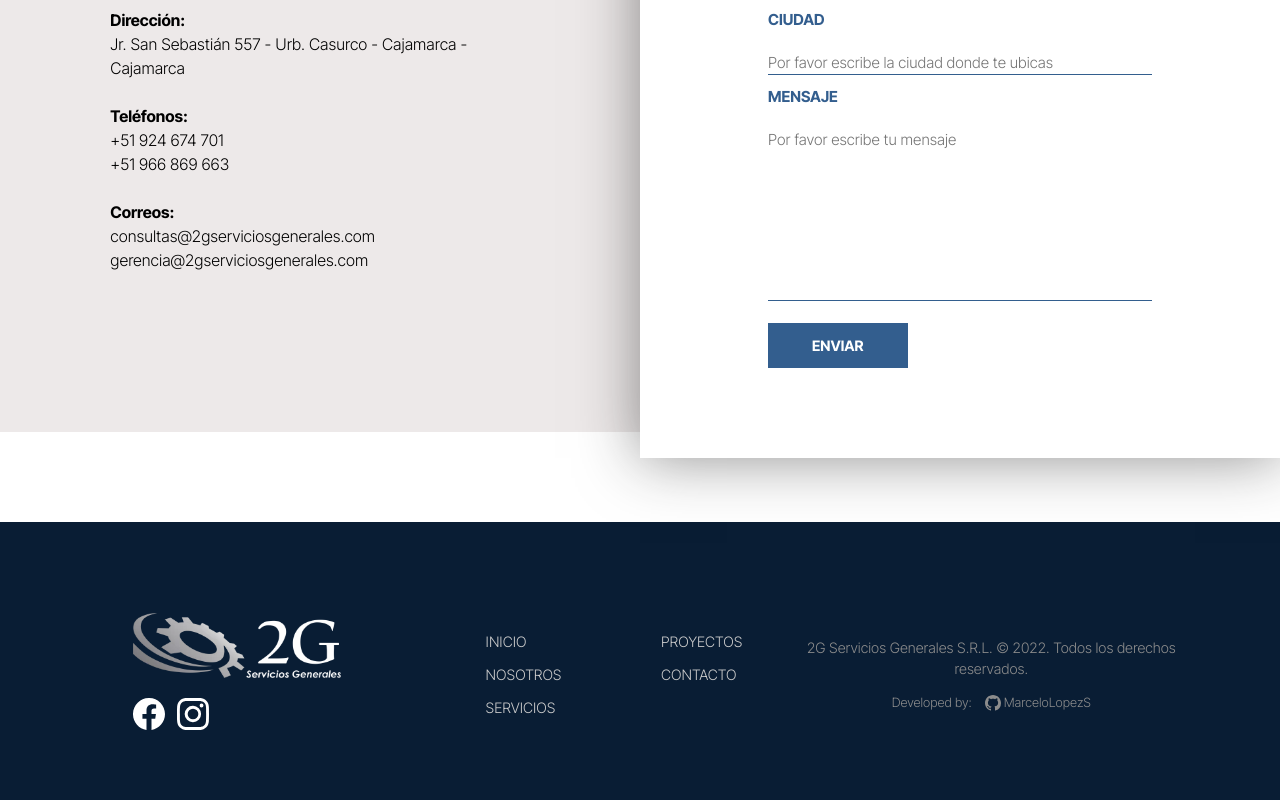
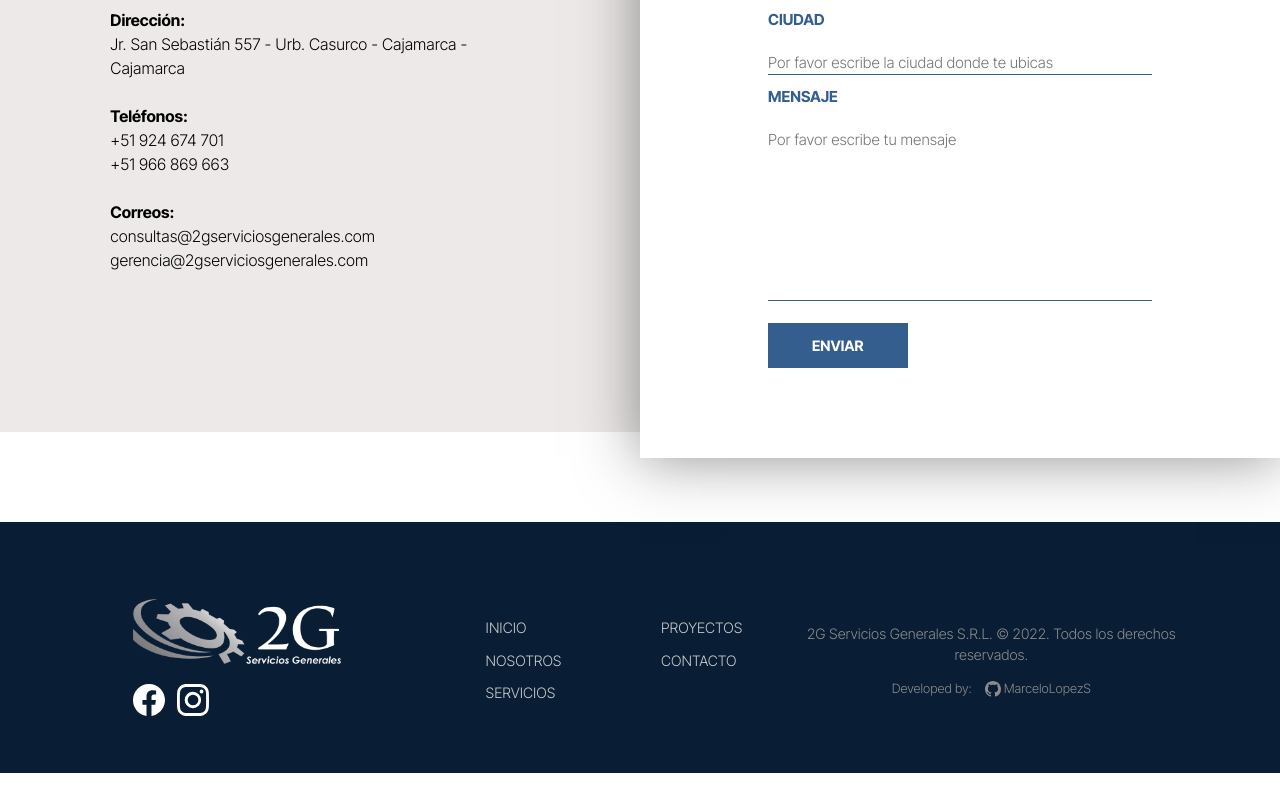
Before and after one commit to MarceloLopezS/2g-servicios-generales, a React (Create React App) app: page / in a window 1280 px wide. Shown: the part 4367-5167 px from the top of the page. After the commit the page ends 5140 px from the top, so only its background shows below. Built offline with nearby package versions, Linux system fonts and the light colour scheme.

Commit message:
Optimize footer padding-block

```diff
--- a/src/components/Footer/Footer.css
+++ b/src/components/Footer/Footer.css
@@ -6,7 +6,7 @@
     background-color: var(--clr-accent-800);
     color: var(--clr-accent-100);
     padding-inline: var(--size-300) var(--size-400);
-    padding-block: min(7.1vw, var(--size-600)) min(5vw, var(--size-400));
+    padding-block: min(6vw, var(--size-600)) min(4vw, var(--size-400));
     margin-top: min(7vw, var(--size-575));
 }
 
```
